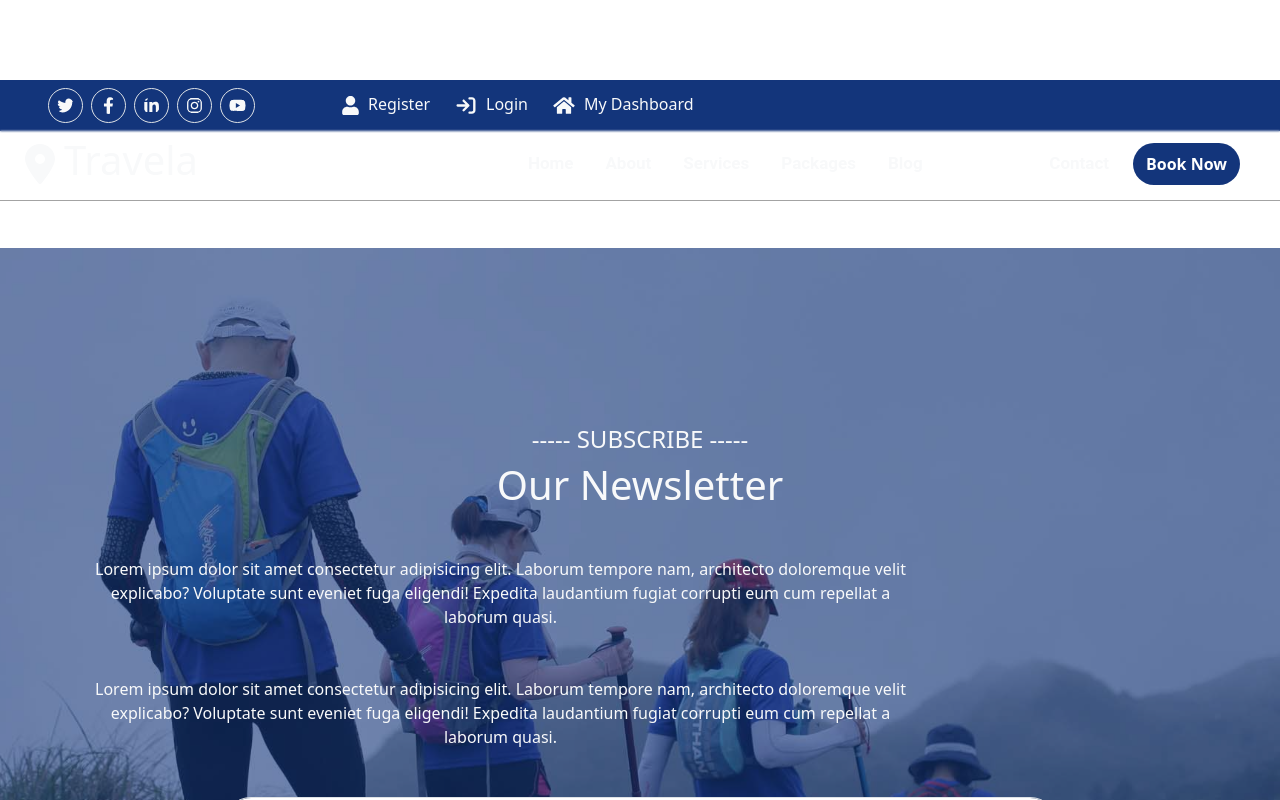
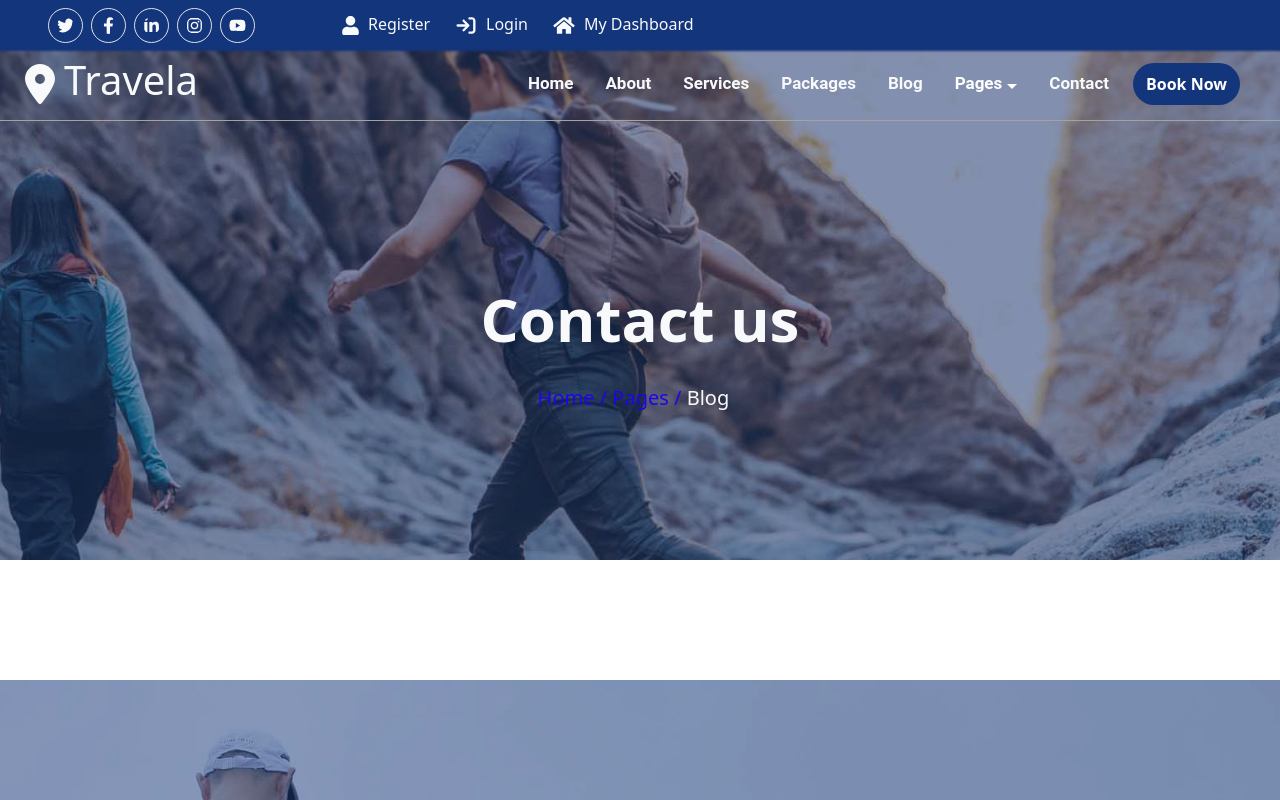
Before and after one commit to aniket-patil7075/Travela, a React (Vite) app: page /Blog in a window 1280 px wide. Shown: the top 800 px of the page. Built offline with nearby package versions, Linux system fonts and the light colour scheme.

Commit message:
Changes in all pages-add images and opacity

```diff
--- a/src/App.css
+++ b/src/App.css
@@ -8,6 +8,16 @@
 
 .colorGray{
   color: gray;
+}
+.overlay .params{
+  position: absolute;
+  left: 42%;
+  top: 69%;
+  color: #1f05e6;
+}
+.mainFontSize{
+  font-size: 60px;
+  margin-top: 85px;
 }
 
 .header-icon:hover{
@@ -511,7 +521,7 @@ body {
   left: 0;
   width: 100%;
   height: 100%;
-  background-color: rgba(19, 53, 123, 0.6); /* #13357b with transparency */
+  background-color: rgba(19, 54, 123, 0.49); /* #13357b with transparency */
   display: flex;
   justify-content: center;
   align-items: center;
@@ -699,6 +709,7 @@ body {
 
 .tour-gallery{
   display: flex;
+  justify-content: center;
 }
 
 .testiDiv{
@@ -729,6 +740,16 @@ body {
 
 .center-background .p-3 {
   color: white !important;
+}
+
+.div-mainImg{
+  position: relative;
+  width: 100%;
+  height: 70vh;
+  background-image: url('/breadcrumb-bg.jpg');
+  background-size: cover;
+  background-position: center;
+  background-attachment: fixed;
 }
 
 @media  (max-width:426px){
--- a/src/components/About.jsx
+++ b/src/components/About.jsx
@@ -3,7 +3,14 @@ import React from 'react'
 function About() {
   return (
     <div>
-      <h1 className='text-dark'>About</h1>
+
+      <div className="div-mainImg">
+        <div className="overlay">
+          <h1 className="mainFontSize fw-bold text-light">Contact us</h1>
+          <h5 className="params">Home / Pages / <span className="text-light">About</span> </h5>
+        </div>
+      </div>
+
     </div>
   )
 }
--- a/src/components/Blog.jsx
+++ b/src/components/Blog.jsx
@@ -2,8 +2,13 @@ import React from 'react'
 
 function Blog() {
   return (
-    <div style={{ marginTop: '80px' }}>
-      <h1>Blog</h1>
+    <div>
+      <div className="div-mainImg">
+        <div className="overlay">
+          <h1 className="mainFontSize fw-bold text-light">Contact us</h1>
+          <h5 className="params">Home / Pages / <span className="text-light">Blog</span> </h5>
+        </div>
+      </div>
     </div>
   )
 }
--- a/src/components/Contact.jsx
+++ b/src/components/Contact.jsx
@@ -1,82 +1,124 @@
-import React from 'react'
-import { Container } from 'react-bootstrap'
-import Button from 'react-bootstrap/Button';
-import Col from 'react-bootstrap/Col';
-import Form from 'react-bootstrap/Form';
-import Row from 'react-bootstrap/Row';
+import React from "react";
+import { Container } from "react-bootstrap";
+import Button from "react-bootstrap/Button";
+import Col from "react-bootstrap/Col";
+import Form from "react-bootstrap/Form";
+import Row from "react-bootstrap/Row";
 import { FaLocationDot } from "react-icons/fa6";
 import { FaPhoneAlt } from "react-icons/fa";
 import { RiMailOpenFill } from "react-icons/ri";
 
 function Contact() {
   return (
-    <div className='bg-body-tertiary '>
+    <div className=" bg-body-secondary ">
+      <div className="div-mainImg">
+        <div className="overlay">
+          <h1 className="mainFontSize fw-bold text-light">Contact us</h1>
+          <h5 className="params">Home / Pages / <span className="text-light">Contact</span> </h5>
+        </div>
+      </div>
       <Container>
-        <h4 className="colorBlue pt-5 pb-2 text-center">
+        <h4 className="colorBlue mt-5 pt-5 pb-2 text-center">
           ----- CONTACT US -----
         </h4>
-        <h1 className="text-center mt-1 " >Contact for Any Query</h1>
+        <h1 className="text-center mt-1 ">Contact for Any Query</h1>
         <div>
+          <Row className="ms-2 pb-5 mt-5">
+            <Col lg="4" className="bg-white rounded rounded-3">
+              <div className=" text-center div-contact pt-2">
+                <FaLocationDot className="ico" />
+                <p className="text-center pt-4">123 ranking Street,</p>
+                <p className="text-center">New York, USA</p>
 
-        <Row className='ms-2 pb-5'>
-          <Col lg="4" className='bg-white'>
-          <div className=' text-center div-contact pt-2'>
-              <FaLocationDot className='ico'/>
-              <p className='text-center pt-4'>123 ranking Street,</p>
-              <p className='text-center'>New York, USA</p>
+                <FaPhoneAlt className="ico" />
+                <h3 className="pp pt-2">Mobile</h3>
+                <p className="text-center">+012 345 67890</p>
 
-              <FaPhoneAlt className='ico'/>
-              <h3 className='pp pt-2'>Mobile</h3>
-              <p className='text-center'>+012 345 67890</p>
+                <p className="text-center">+012 345 67890</p>
 
-              <p className='text-center'>+012 345 67890</p>
-
-
-            <RiMailOpenFill className='ico'/>
-            <h3 className='pp pt-2'>Email</h3>
-            <p className='text-center '>nfo@example.com</p>
-            <p className='text-center'>info@example.com</p>
-
+                <RiMailOpenFill className="ico" />
+                <h3 className="pp pt-2">Email</h3>
+                <p className="text-center ">nfo@example.com</p>
+                <p className="text-center">info@example.com</p>
               </div>
             </Col>
 
-          <Col lg="8">
+            <Col lg="7" className="ms-3">
               <h4>Send us a message</h4>
-            <p>The contact form is currently inactive. Get a functional and working contact form with Ajax & PHP in a few minutes. Just copy and paste the files, add a little code and you're done.<a href='#' className='text-decoration-none' style={{color:"#13357B"}}> Download Now.</a></p>
+              <p>
+                The contact form is currently inactive. Get a functional and
+                working contact form with Ajax & PHP in a few minutes. Just copy
+                and paste the files, add a little code and you're done.
+                <a
+                  href="#"
+                  className="text-decoration-none"
+                  style={{ color: "#13357B" }}
+                >
+                  {" "}
+                  Download Now.
+                </a>
+              </p>
 
               <Form>
                 <Row className="mb-3">
                   <Form.Group as={Col} controlId="formGridEmail">
-          <Form.Control type="email" placeholder="Your Name" className='p-3 ' style={{border:"none"}}/>
+                    <Form.Control
+                      type="email"
+                      placeholder="Your Name"
+                      className="p-3 "
+                      style={{ border: "none" }}
+                    />
                   </Form.Group>
 
                   <Form.Group as={Col} controlId="formGridPassword">
-          <Form.Control type="password" placeholder="Your Email" className='p-3 ' style={{border:"none"}}/>
+                    <Form.Control
+                      type="password"
+                      placeholder="Your Email"
+                      className="p-3 "
+                      style={{ border: "none" }}
+                    />
                   </Form.Group>
                 </Row>
 
-
-      <Form.Group className="mb-2" controlId="exampleForm.ControlTextarea1">
-      <Form.Control type="text" placeholder="subject" className='p-3 ' style={{border:"none"}}/>
+                <Form.Group
+                  className="mb-2"
+                  controlId="exampleForm.ControlTextarea1"
+                >
+                  <Form.Control
+                    type="text"
+                    placeholder="subject"
+                    className="p-3 "
+                    style={{ border: "none" }}
+                  />
                 </Form.Group>
 
-
-      <Form.Group className="mb-3 mt-3" controlId="exampleForm.ControlTextarea1">
-        <Form.Control as="textarea" rows={3} placeholder='Message' className='pb-5 'style={{border:"none"}}/>
+                <Form.Group
+                  className="mb-3 mt-3"
+                  controlId="exampleForm.ControlTextarea1"
+                >
+                  <Form.Control
+                    as="textarea"
+                    rows={3}
+                    placeholder="Message"
+                    className="pb-5 "
+                    style={{ border: "none" }}
+                  />
                 </Form.Group>
 
-
-
-      <Button variant="" className=' fw-bold me-5 px-5 py-3   w-100' id='discovernow'>Discover Now</Button>
+                <Button
+                  variant=""
+                  className=" fw-bold me-5 px-5 py-3   w-100"
+                  id="discovernow"
+                >
+                  Discover Now
+                </Button>
               </Form>
             </Col>
           </Row>
         </div>
-
-
       </Container>
     </div>
-  )
+  );
 }
 
-export default Contact
+export default Contact;
--- a/src/components/Destination.jsx
+++ b/src/components/Destination.jsx
@@ -17,7 +17,7 @@ function Destination() {
             <Container>
                 <h4 className='colorBlue pt-5 pb-2 text-center'>----- DESTINATION -----</h4>
                 <h1 className='text-center'>Popular Destination</h1>
-                <div className='d-flex justify-content-center py-5 d-inline-flex flex-wrap'>
+                <div className='d-flex py-5 d-inline-flex flex-wrap justify-content-center'>
                     <Button
                         variant=""
                         className={`destiBtn rounded-pill py-2 m-3 ${activeButton === 'All' ? 'active-btn' : ''}`}
--- a/src/components/Packages.jsx
+++ b/src/components/Packages.jsx
@@ -3,7 +3,12 @@ import React from 'react'
 function Packages() {
   return (
     <div>
-      <h1>Packages</h1>
+      <div className="div-mainImg">
+        <div className="overlay">
+          <h1 className="mainFontSize fw-bold text-light">Contact us</h1>
+          <h5 className="params">Home / Pages / <span className="text-light">Packages</span> </h5>
+        </div>
+      </div>
     </div>
   )
 }
--- a/src/components/Services.jsx
+++ b/src/components/Services.jsx
@@ -3,7 +3,12 @@ import React from 'react'
 function Services() {
   return (
     <div>
-      <h1>Services</h1>
+      <div className="div-mainImg">
+        <div className="overlay">
+          <h1 className="mainFontSize fw-bold text-light">Contact us</h1>
+          <h5 className="params">Home / Pages / <span className="text-light">Services</span> </h5>
+        </div>
+      </div>
     </div>
   )
 }
```
Also changed, not shown: src/components/Tourism.jsx (+34 -25 lines). Lines whose indentation alone changed are shown as unchanged.
